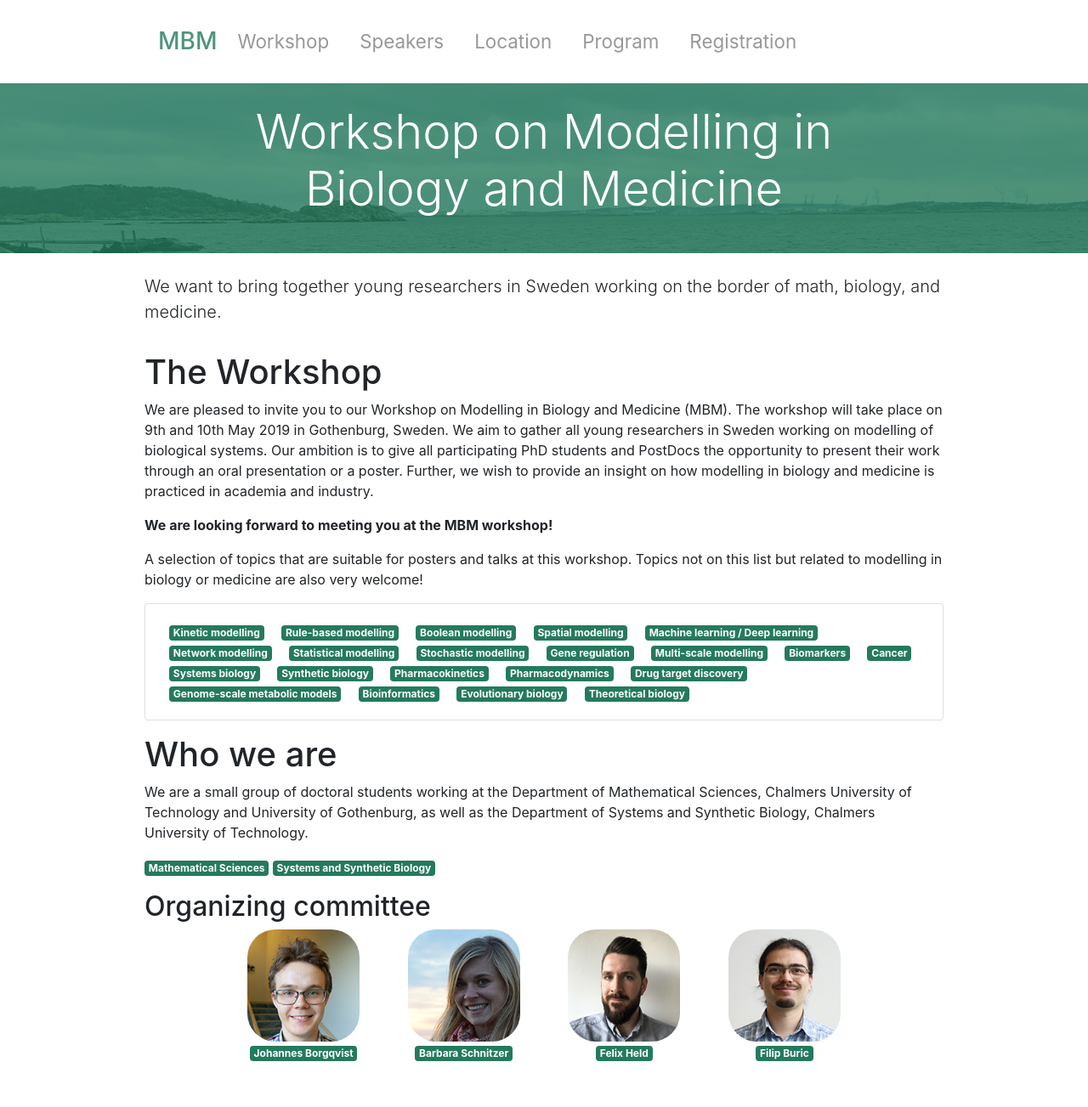
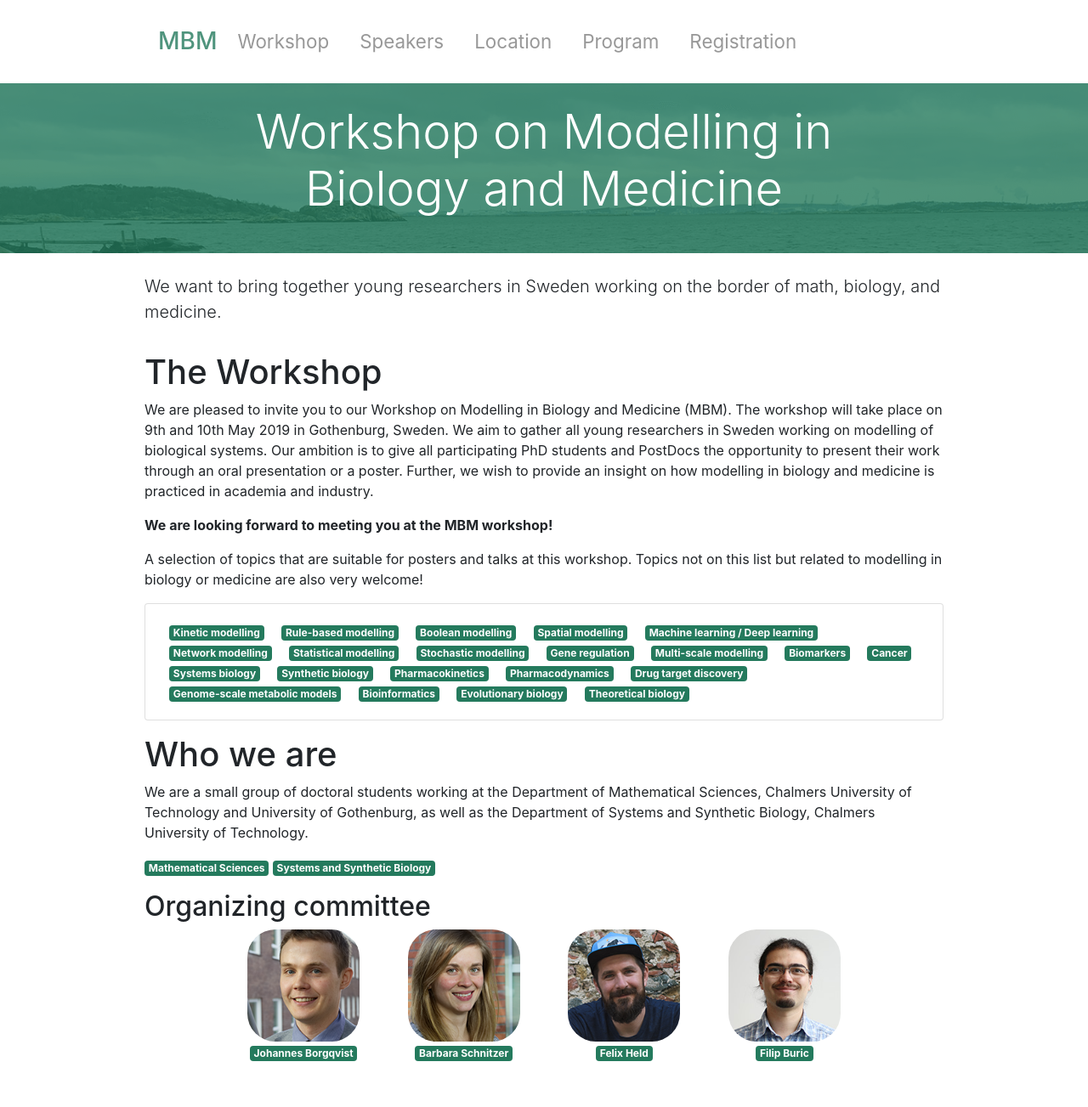
Before and after one commit to mbmworkshop/mbm, a Jekyll site: the page built from index.html, in a window 1280 px wide. Shown: the top 1303 px of the page at 85% size. Built offline with Jekyll 4.4.1, drawn with Linux system fonts in a browser that asks for light colours; nearby versions of some CDN libraries.

Commit message:
Some new profile pictures

```diff
--- a/_includes/workshop.html
+++ b/_includes/workshop.html
@@ -69,20 +69,20 @@
   <div class="w-100 d-md-none d-lg-none d-xl-none"></div>
   <div class="col-md-2 col-sm-4 col-5 text-center">
     <div class="img-profile">
-      <img src="img/johannesborgqvist.jpg" alt="Johannes Borgqvist" class="img-fluid">
+      <img src="img/johannesborgqvist.png" alt="Johannes Borgqvist" class="img-fluid">
     </div>
     <a href="https://www.chalmers.se/en/Staff/Pages/johborgq.aspx" target="_blank" class="badge badge-primary mb-3">Johannes Borgqvist</a>
   </div>
   <div class="col-md-2 col-sm-4 col-5 text-center">
     <div class="img-profile">
-      <img src="img/barbaraschnitzer.jpg" alt="Barbara Schnitzer" class="img-fluid">
+      <img src="img/barbaraschnitzer.png" alt="Barbara Schnitzer" class="img-fluid">
     </div>
     <a href="https://www.chalmers.se/en/Staff/Pages/barsch.aspx" target="_blank" class="badge badge-primary mb-3">Barbara Schnitzer</a>
   </div>
   <div class="w-100 d-md-none d-lg-none d-xl-none"></div>
   <div class="col-md-2 col-sm-4 col-5 text-center">
     <div class="img-profile">
-      <img src="img/felixheld.jpg" alt="Felix Held" class="img-fluid">
+      <img src="img/felixheld.png" alt="Felix Held" class="img-fluid">
     </div>
     <a href="https://www.chalmers.se/en/Staff/Pages/felix-held.aspx" target="_blank" class="badge badge-primary mb-3">Felix Held</a>
   </div>
```
Also changed, not shown: img/barbaraschnitzer.png (added), img/felixheld.png (added), img/johannesborgqvist.png (added).
